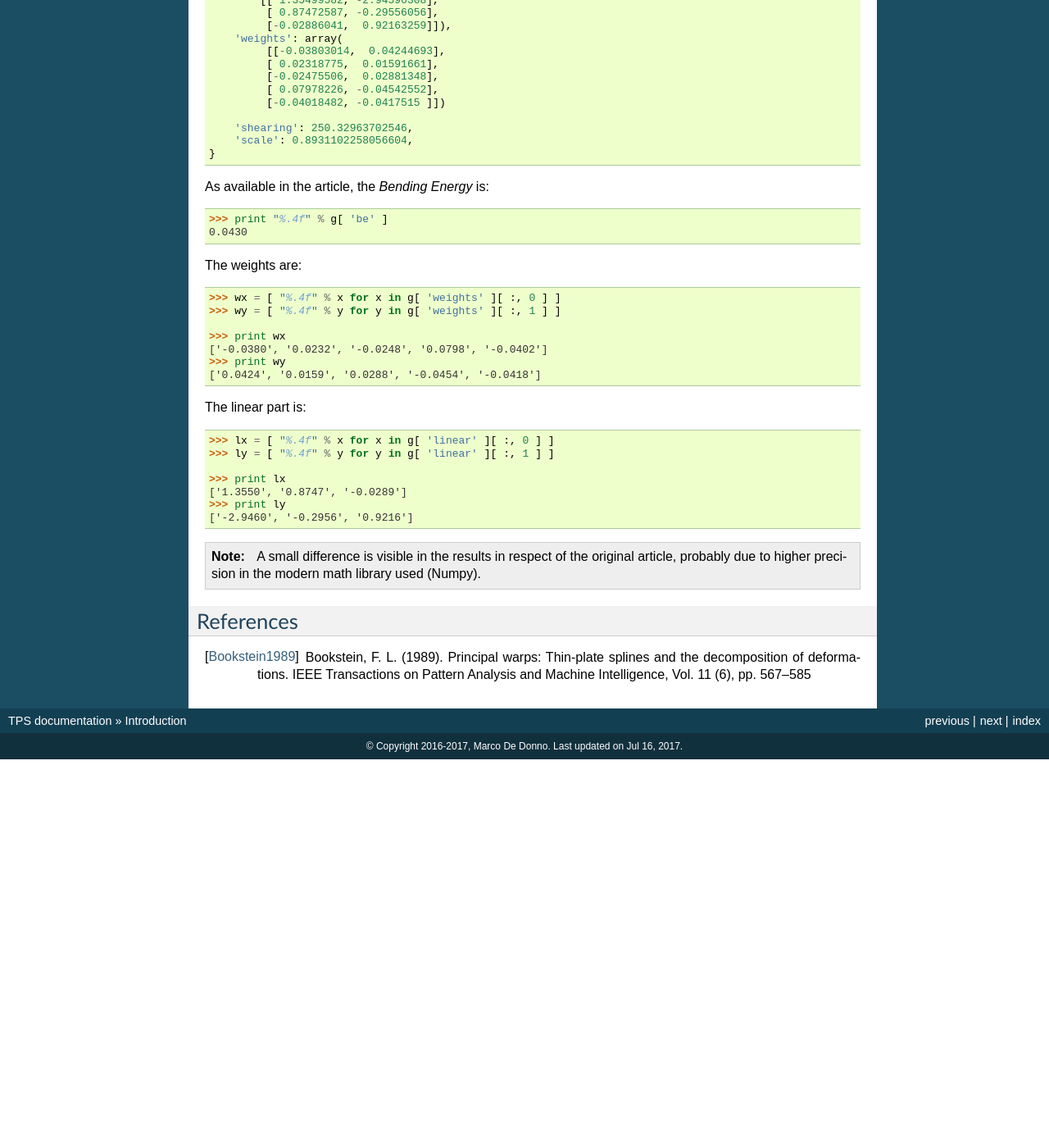
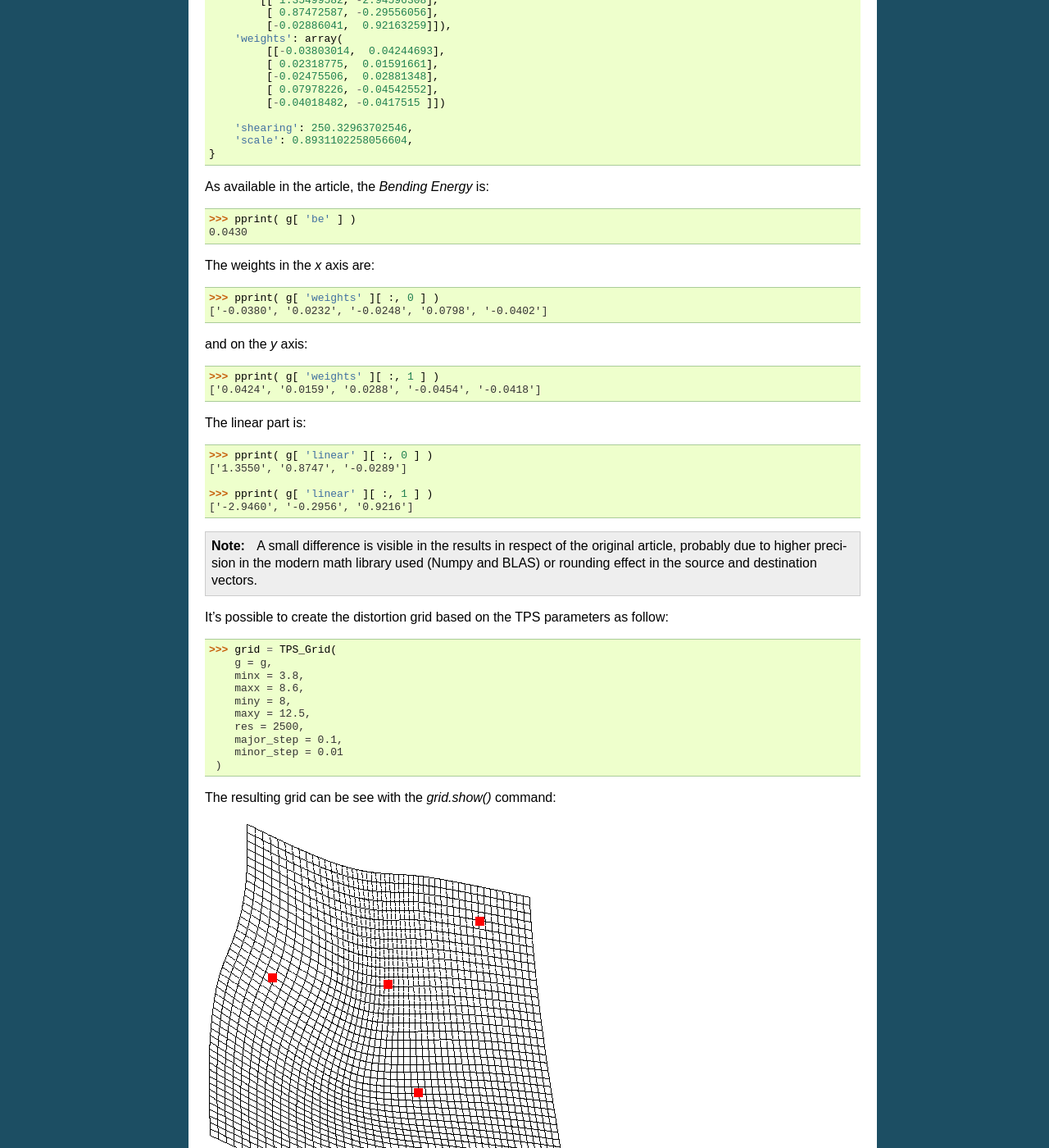
Before and after one commit to mdedonno1337/TPS, a Sphinx documentation site: the page built from doc/introduction.rst, in a window 1280 px wide and 1400 px high, scrolled down 874 px. Shown: the whole window at 82% size. Built offline with Sphinx 7.4.7, drawn with Linux system fonts in a browser that asks for light colours; the version number could not be read and is left out; before the commit the page ends 1800 px from its top, so only the background shows below that; some of the changed text lies outside the part shown.

Commit message:
Doc update

```diff
--- a/doc/introduction.rst
+++ b/doc/introduction.rst
@@ -63,36 +63,73 @@ As available in the article, the `Bending Energy` is:
 
 .. code::
 
-    >>> print "%.4f" % g[ 'be' ]
+    >>> pprint( g[ 'be' ] )
     0.0430
 
-The weights are:
+The weights in the `x` axis are:
 
 .. code::
 
-    >>> wx = [ "%.4f" % x for x in g[ 'weights' ][ :, 0 ] ]
-    >>> wy = [ "%.4f" % y for y in g[ 'weights' ][ :, 1 ] ]
+    >>> pprint( g[ 'weights' ][ :, 0 ] )
+    ['-0.0380', '0.0232', '-0.0248', '0.0798', '-0.0402']
 
-    >>> print wx
-    ['-0.0380', '0.0232', '-0.0248', '0.0798', '-0.0402']
-    >>> print wy
+and on the `y` axis:
+
+.. code::
+
+    >>> pprint( g[ 'weights' ][ :, 1 ] )
     ['0.0424', '0.0159', '0.0288', '-0.0454', '-0.0418']
 
 The linear part is:
 
 .. code::
 
-    >>> lx = [ "%.4f" % x for x in g[ 'linear' ][ :, 0 ] ]
-    >>> ly = [ "%.4f" % y for y in g[ 'linear' ][ :, 1 ] ]
+    >>> pprint( g[ 'linear' ][ :, 0 ] )
+    ['1.3550', '0.8747', '-0.0289']
 
-    >>> print lx
-    ['1.3550', '0.8747', '-0.0289']
-    >>> print ly
+    >>> pprint( g[ 'linear' ][ :, 1 ] )
     ['-2.9460', '-0.2956', '0.9216']
 
 .. note::
 
-    A small difference is visible in the results in respect of the original article, probably due to higher precision in the modern math library used (Numpy).
+    A small difference is visible in the results in respect of the original article, probably due to higher precision in the modern math library used (Numpy and BLAS) or rounding effect in the source and destination vectors.
+
+It's possible to create the distortion grid based on the TPS parameters as follow:
+
+.. code::
+
+	>>> grid = TPS_Grid(
+	    g = g,
+	    minx = 3.8,
+	    maxx = 8.6,
+	    miny = 8,
+	    maxy = 12.5,
+	    res = 2500,
+	    major_step = 0.1,
+	    minor_step = 0.01
+	 )
+
+The resulting grid can be see with the `grid.show()` command:
+
+.. image:: _static/grid.png
+
+This grid shows the orthogonal grid placed on the source data, and distorted with the TPS parameters to align the source points on the destination points. The destination points are shown on the distortion grid in red.
+
+Remark
+~~~~~~
+
+The `pprint` function is defined as follow:
+
+.. code::
+
+	def pprint( data ):
+	    def f( data ):
+	        return "%.4f" % data
+
+	    try:
+	        print f( data )
+	    except:
+	        print map( f, data )
 
 References
 ~~~~~~~~~~
```
Also changed, not shown: doc/installation.rst (+7 -16 lines), doc/_static/grid.png (added).
